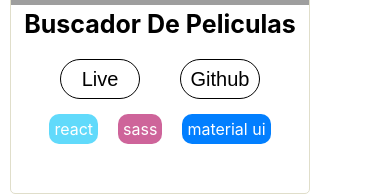
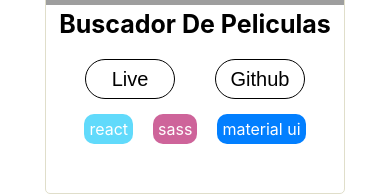
Before and after one commit to diazvic/my-portfolio-react, a React (Create React App) app: page /projects in a window 390 px wide. Shown: the part 381-577 px from the top of the page. Built offline with nearby package versions, Linux system fonts and the light colour scheme; grey boxes are pictures that could not be loaded.

Commit message:
media queries en projects

```diff
--- a/src/styles/_Projects.scss
+++ b/src/styles/_Projects.scss
@@ -70,3 +70,20 @@ h1 {
 		background-color: $color-css;
 	}
 }
+.box-projects:hover {
+	background-color: #f7f7f7;
+}
+@media screen and (max-width: 768px) {
+	.container-projects {
+		justify-content: center;
+	}
+	.box-projects {
+		a {
+			color: black;
+			button {
+				width: 90px;
+				border-radius: 50px;
+			}
+		}
+	}
+}
```
